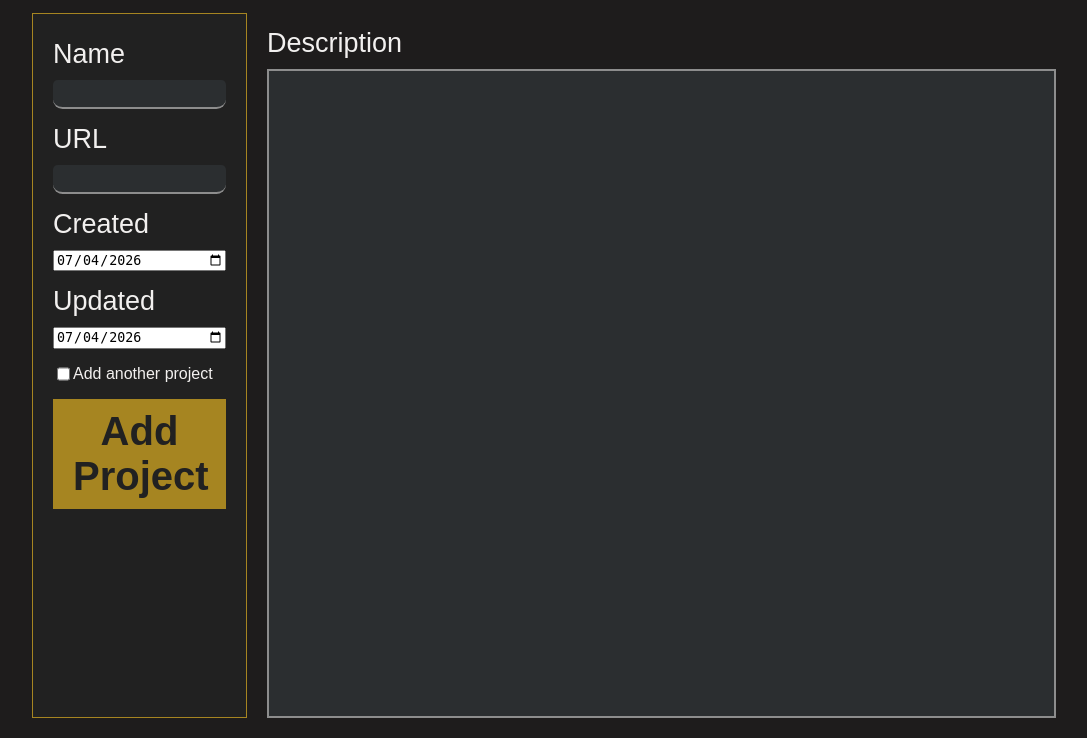
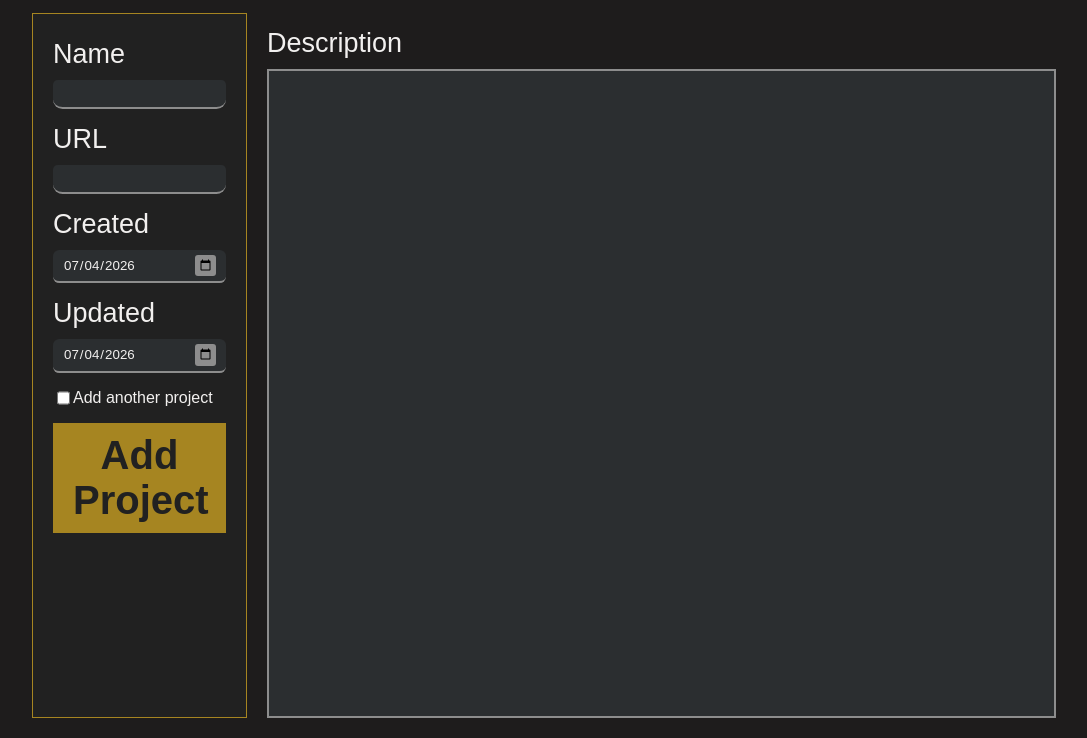
Before and after one commit to GeorgeCooke8809/project-dashboard, a Flask app: page /add-project in a window 1280 px wide. Shown: the part 62-800 px from the top of the page, without its empty margins (96-1183 px from the left). Run offline with Flask 3, Linux system fonts and the light colour scheme; the visitor is signed in with stand-in values (Sample User, id 1); parts of the project's set-up code (start-up, migrations or seed data) failed here and were passed over.

Commit message:
Updated date widget styling

```diff
--- a/frontend/routes/pages.py
+++ b/frontend/routes/pages.py
@@ -52,7 +52,7 @@ def add_project_page():
     return render_template("add-project.html")
 
 @pages.route("/inactive-projects", methods = ["GET"])
-def inactive_projects_page():
+def inactive_projects_page(): # TODO: Add delete project
     if "admin" not in session:
         return redirect("/login")
 
@@ -66,13 +66,17 @@ def edit_project_page(id: int):
         return redirect("/login")
 
     project_details = utils.get_project_details(id)
+    if project_details["updated"] != None:
+        updated_date = project_details["updated"].strftime("%Y-%m-%d")
+    else:
+        updated_date = None
 
     logging.info(f"{project_details = }")
 
     return render_template("edit-project.html",
                            details = project_details,
                            created = project_details["created"].strftime("%Y-%m-%d"),
-                           updated = project_details["updated"].strftime("%Y-%m-%d")
+                           updated = updated_date
                            )
 
 @pages.route("/logout", methods = ["GET"])
--- a/frontend/static/css/style.css
+++ b/frontend/static/css/style.css
@@ -439,4 +439,19 @@ hr {
     margin-bottom: 2px;
 }
 
-/* TODO: Update styling for date widgets */
+input[type="date"] {
+    background-color: var(--hover-colour);
+    color: var(--text-colour);
+    border: var(--hyperlink-colour) solid;
+    border-width: 0px 0px 2px 0px;
+    border-radius: var(--link-card-border-radius);
+    padding: 5px 10px;
+    font-family: var(--sans-serif-font);
+}
+
+::-webkit-calendar-picker-indicator {
+    background-color: var(--hyperlink-colour);
+    cursor: pointer;
+    border-radius: 3px;
+    padding: 4px;
+}
```
Also changed, not shown: frontend/routes/api.py (+17 -1 lines), projects/models.py (+6 -1 lines), projects/utils.py (+6 -3 lines).
